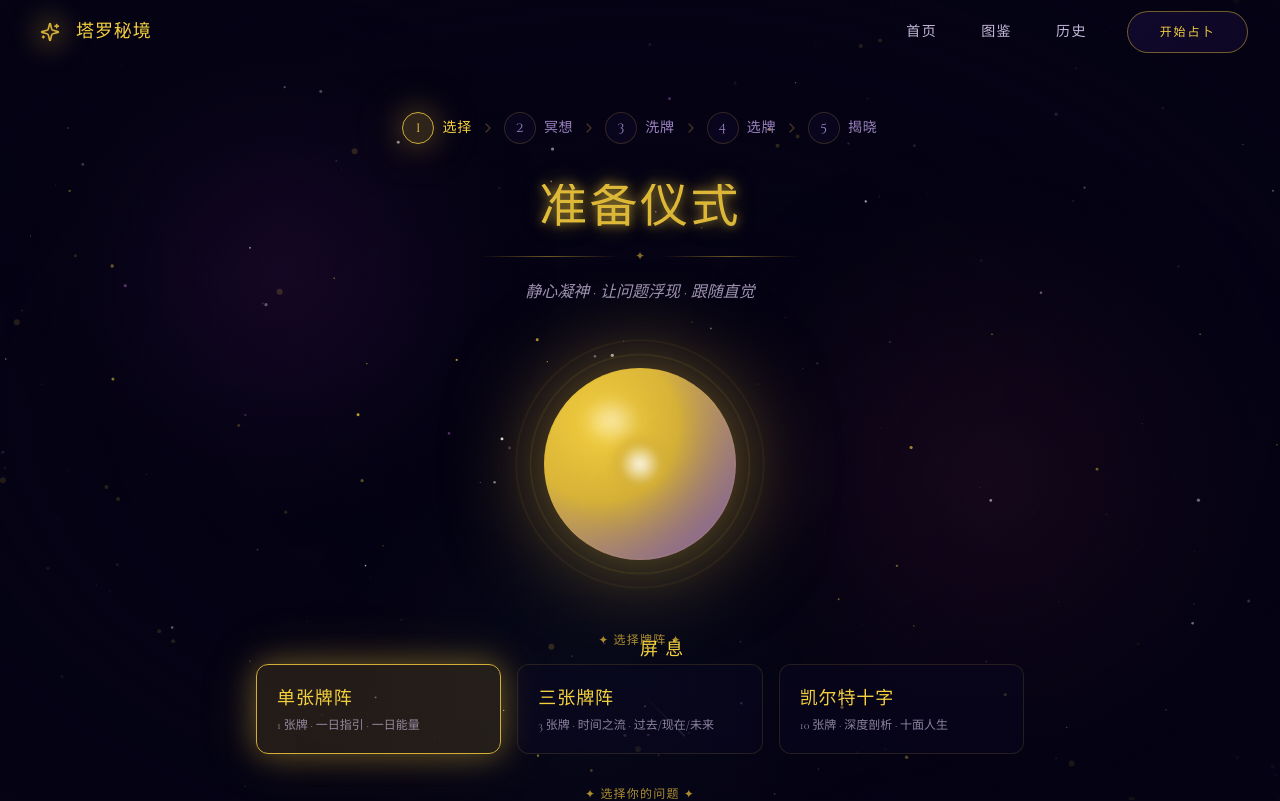
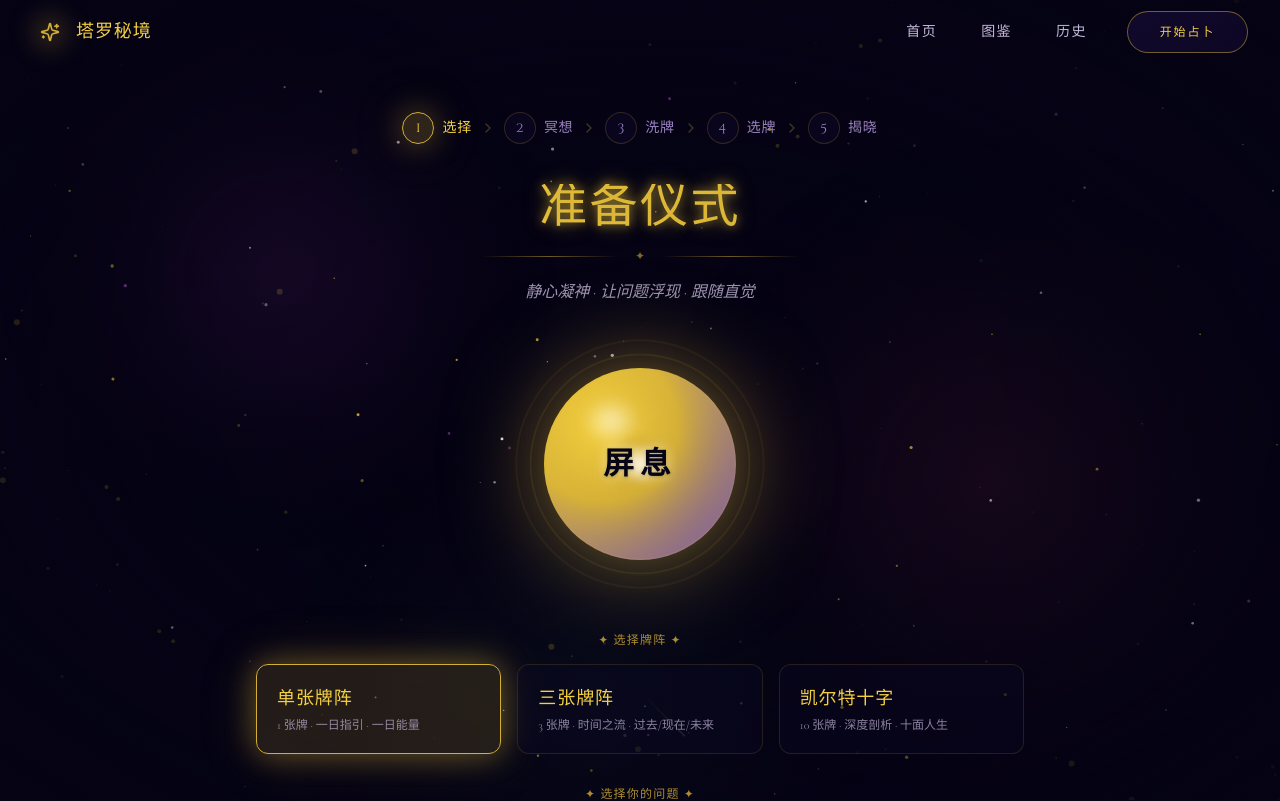
Before and after one commit to autumn231/taluopai, a React (Vite) app: page /#/reading in a window 1280 px wide. Shown: the top 801 px of the page. Built offline with nearby package versions, Linux system fonts and the light colour scheme.

Commit message:
feat: 制作炫酷塔罗牌测试网站
Co-authored-by: traeagent <traeagent@users.noreply.github.com>

```diff
--- a/src/components/effects/BreathingOrb.tsx
+++ b/src/components/effects/BreathingOrb.tsx
@@ -1,4 +1,4 @@
-import { motion } from 'framer-motion';
+import { motion, AnimatePresence } from 'framer-motion';
 import { useEffect, useState } from 'react';
 
 interface BreathingOrbProps {
@@ -32,7 +32,10 @@ export default function BreathingOrb({
   const scaleByPhase = [1.6, 1.6, 0.85];
 
   return (
-    <div className={`relative flex items-center justify-center ${className}`} style={{ width: size * 2, height: size * 2 }}>
+    <div
+      className={`relative flex items-center justify-center ${className}`}
+      style={{ width: size * 2, height: size * 2 }}
+    >
       {/* 外层旋转光晕 */}
       <motion.div
         className="absolute inset-0 rounded-full"
@@ -45,7 +48,7 @@ export default function BreathingOrb({
 
       {/* 主球体 - 呼吸效果 */}
       <motion.div
-        className="relative rounded-full"
+        className="relative rounded-full flex items-center justify-center"
         style={{
           width: size,
           height: size,
@@ -84,23 +87,31 @@ export default function BreathingOrb({
             }}
           />
         </div>
-      </motion.div>
 
-      {/* 文字提示 */}
+        {/* 文字提示 - 在球体内部中心 */}
         {showText && (
+          <AnimatePresence mode="wait">
             <motion.div
               key={phase}
-          initial={{ opacity: 0, y: 10 }}
-          animate={{ opacity: 1, y: 0 }}
-          exit={{ opacity: 0, y: -10 }}
-          transition={{ duration: 0.6 }}
-          className="absolute -bottom-16 sm:-bottom-20 left-1/2 -translate-x-1/2 whitespace-nowrap"
+              initial={{ opacity: 0, scale: 0.85 }}
+              animate={{ opacity: 1, scale: 1 }}
+              exit={{ opacity: 0, scale: 1.1 }}
+              transition={{ duration: 0.6, ease: 'easeInOut' }}
+              className="relative z-10 pointer-events-none"
             >
-          <span className="font-title text-base sm:text-lg text-mystic-lightgold tracking-[0.4em]">
+              <span
+                className="font-display font-bold text-midnight-950 tracking-[0.2em]"
+                style={{
+                  fontSize: size * 0.16,
+                  textShadow: '0 0 8px rgba(255, 255, 255, 0.6), 0 1px 2px rgba(0, 0, 0, 0.3)',
+                }}
+              >
                 {text[phase]}
               </span>
             </motion.div>
+          </AnimatePresence>
         )}
+      </motion.div>
 
       {/* 外层光环 - 跟随呼吸 */}
       {[0, 1, 2].map((i) => (
```
Lines whose indentation alone changed are shown as unchanged.
